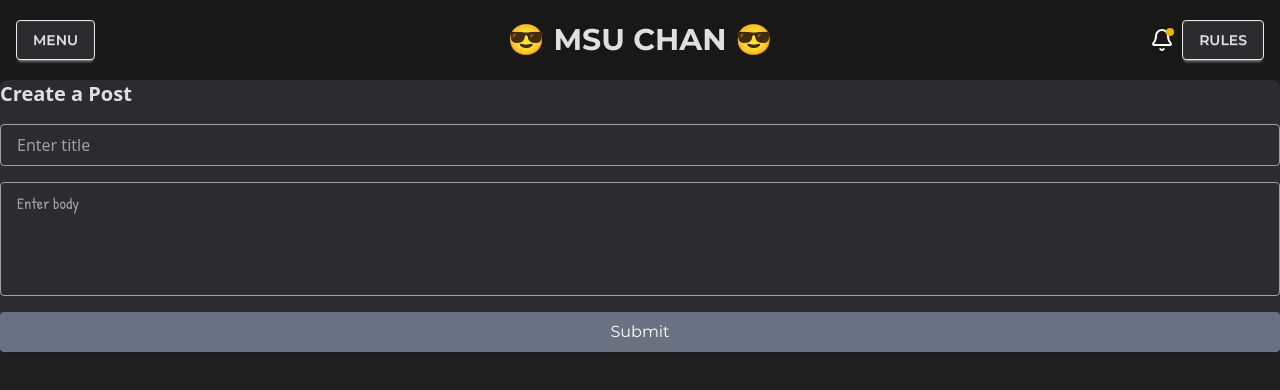
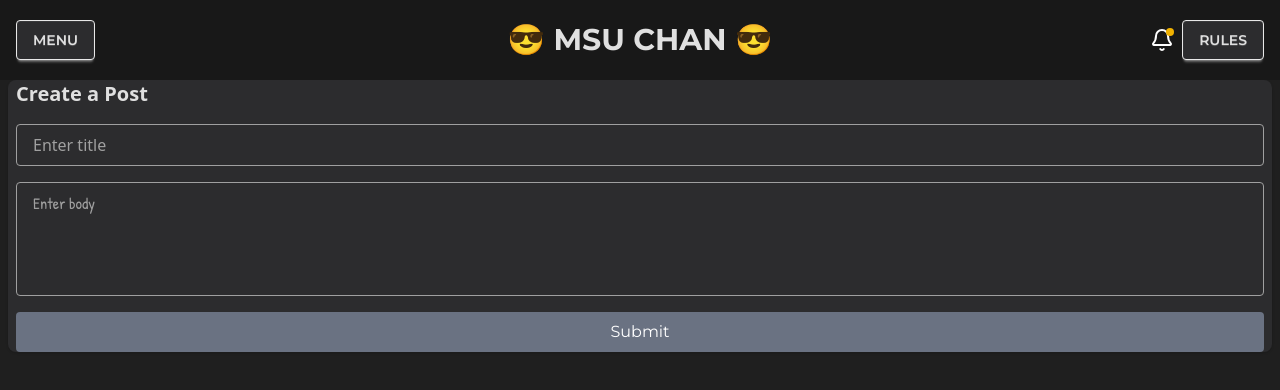
Before and after one commit to Anshuman77777/MSUChan, a React (Vite) app: page /create in a window 1280 px wide. Shown: the top 390 px of the page. Built offline with nearby package versions, Linux system fonts and the light colour scheme; no server answers; the database is empty; sample sign-in values are in the browser's storage.

Commit message:
improved post ui

```diff
--- a/src/Components/CreatePost.jsx
+++ b/src/Components/CreatePost.jsx
@@ -25,7 +25,7 @@ function CreatePost() {
   };
 
   return (
-    <div className="w-full  bg-surface rounded-lg shadow">
+    <div className="w-80% mx-2 px-2  bg-surface rounded-lg shadow">
       <h1 className="text-xl font-bold mb-4 text-text-primary">Create a Post</h1>
       <form onSubmit={handleSubmit} className="flex flex-col gap-4">
         <input
```
